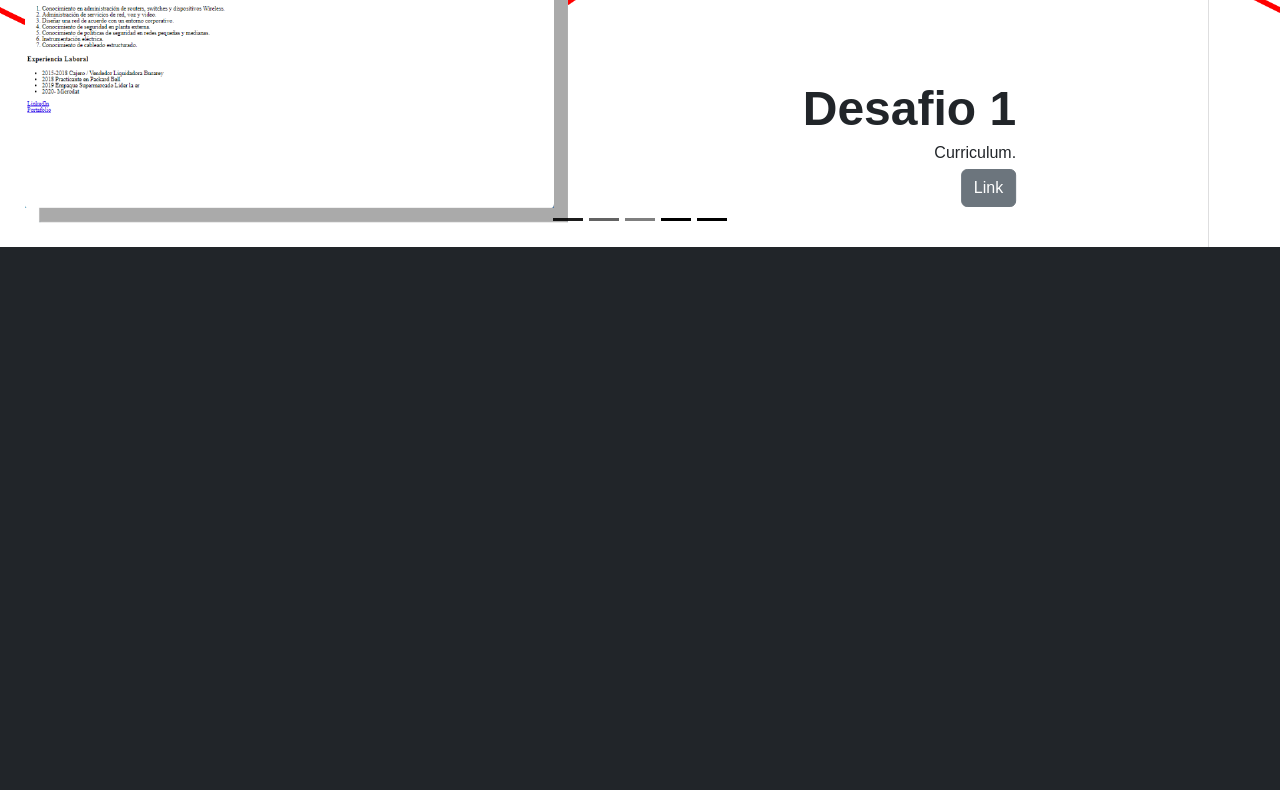
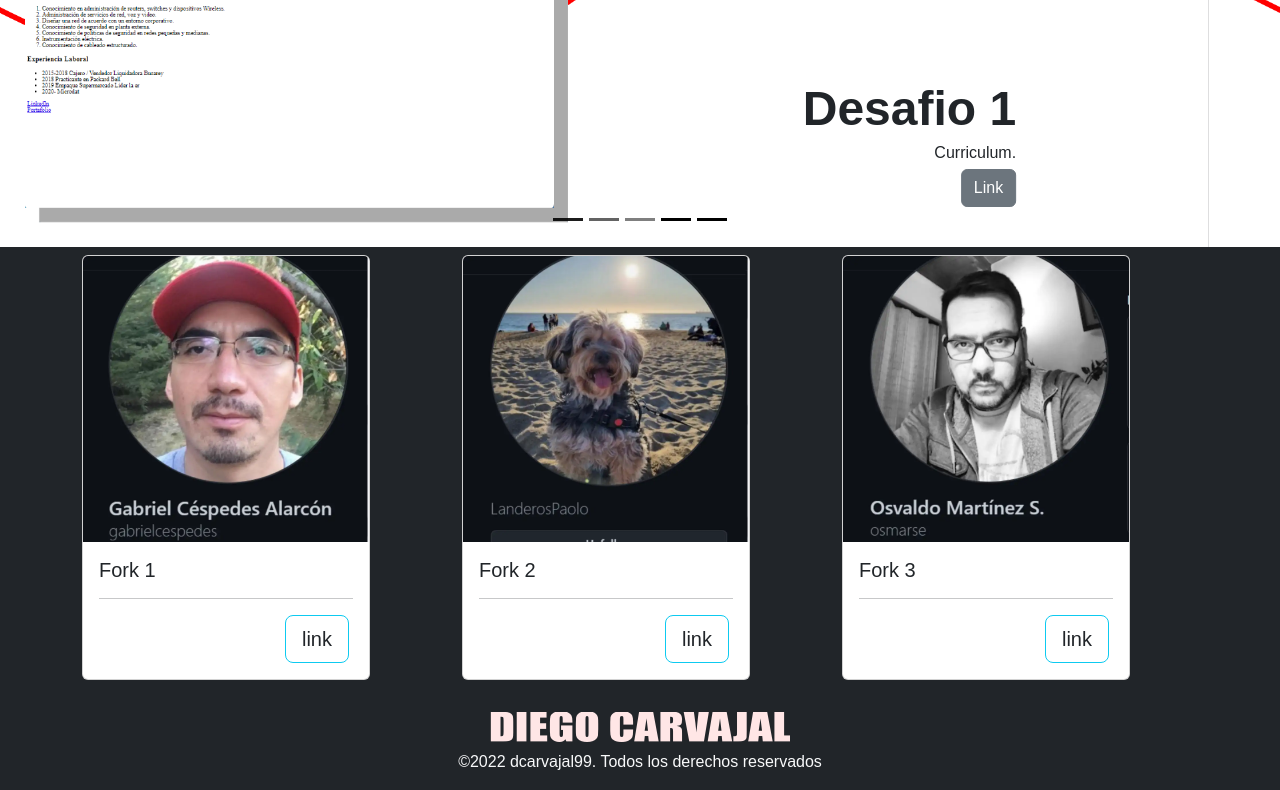
Before and after one commit to dcarvajal99/dcarvajal99.github.io, a plain HTML site: page index.html in a window 1280 px wide. Shown: the part 1538-2328 px from the top of the page. Before the commit the page ends 1785 px from the top, so only its background shows below. Drawn offline with nearby package versions, Linux system fonts and the light colour scheme.

Commit message:
agregar forks, detalles con los link de navbar

```diff
--- a/index.html
+++ b/index.html
@@ -32,9 +32,9 @@
             <div class="collapse navbar-collapse" id="navbarNavAltMarkup">
                 <div class="navbar-nav  ms-auto">
                     <a class="nav-link active" aria-current="page" href="#">Home</a>
-                    <a class="nav-link" href="#">Features</a>
-                    <a class="nav-link" href="#">Pricing</a>
-                    <a class="nav-link disabled">Disabled</a>
+                    <a class="nav-link" href="#Acerca-de-mi">Acerca de mi</a>
+                    <a class="nav-link" href="#carouselExampleCaptions">Desafios</a>
+                    <a class="nav-link" href="#forks">Forks</a>
                 </div>
             </div>
         </div>
@@ -49,8 +49,8 @@
                     Capacitado para realizar o controlar labores de Soporte Computacional y de Infraestructura de Redes, diseñar soluciones de conectividad utilizando las tendencias tecnológicas, gestionar proyectos de redes y telecomunicaciones.
                 </p>
                 <div class="mb-5 pb-5">
-                    <button class="btn btn-lg btn-outline-info text-light me-4">Trabajos</button>
-                    <button class="btn btn-lg btn-info text-light">Contacto</button>
+                    <a class="btn btn-lg btn-outline-info text-light me-4" href="#carouselExampleCaptions" role="button">Trabajos</a>
+                    <a class="btn btn-lg btn-outline-info text-light me-4" href="https://www.linkedin.com/in/diego-carvajal-arias-9756b311a/" role="button">Contacto</a>
                 </div>
             </div>
         </div>
@@ -164,7 +164,55 @@
             <span class="visually-hidden">Siguiente</span>
         </button>
     </div>
+          <!-- CARDS-->
+        <div id="forks"class="container my-2">
+          <div class="row">
+          <div class="col-12 col-md-6 col-lg-4">
+              <div class="card mb-3 " style="width: 18rem;">
+                <img src="/assets/img/fork1.webp" class="card-img-top img-fluid" alt="...">
+                <div class="card-body">
+                  <h5 class="card-title fw-light">Fork 1</h5>
 
+                  <hr>
+                    <div class="text-end ">
+                        <a class="btn btn-lg btn-outline-info text-dark me-1" href="https://github.com/dcarvajal99/03_d_posicionamiento_FORK" role="button">link</a>
+                  </div>
+                </div>
+            </div>
+          </div>
+
+          <div class="col-12 col-md-6 col-lg-4">
+          <div class="card mb-3 " style="width: 18rem;">
+            <img src="/assets/img/fork2.webp" class="card-img-top img-fluid" alt="...">
+            <div class="card-body">
+              <h5 class="card-title fw-light">Fork 2</h5>
+              <hr>
+                <div class="text-end ">
+                    <a class="btn btn-lg btn-outline-info text-dark me-1" href="https://github.com/dcarvajal99/Desafio-4-FORK" role="button">link</a>
+              </div>
+            </div>
+            </div>
+            </div>
+
+            <div class="col-12 col-md-6 col-lg-4">
+                <div class="card mb-3 " style="width: 18rem;">
+                  <img src="/assets/img/fork3.webp" class="card-img-top img-fluid" alt="...">
+                  <div class="card-body">
+                    <h5 class="card-title fw-light">Fork 3</h5>
+
+                    <hr>
+                      <div class="text-end ">
+                        <a class="btn btn-lg btn-outline-info text-dark me-1" href="https://github.com/dcarvajal99/iguanaPage_osvaldoMartinez-FORK" role="button">link</a>
+                    </div>
+                  </div>
+                  </div>
+                  </div>
+        </div>
+    </div>
+    <footer>
+        <img class="mx-auto d-block mt-3" src="/assets/img/iconoblanco.png" alt="Icono Negro">
+        <p class="text-center mt-2 text-light">©2022 dcarvajal99. Todos los derechos reservados </p>
+      </footer>
     <!-- JavaScript Bundle with Popper -->
     <script src="https://cdn.jsdelivr.net/npm/bootstrap@5.2.0/dist/js/bootstrap.bundle.min.js" integrity="sha384-A3rJD856KowSb7dwlZdYEkO39Gagi7vIsF0jrRAoQmDKKtQBHUuLZ9AsSv4jD4Xa" crossorigin="anonymous"></script>
 </body>
```
Also changed, not shown: assets/img/fork1.webp (added), assets/img/fork2.webp (added), assets/img/fork3.webp (added).
